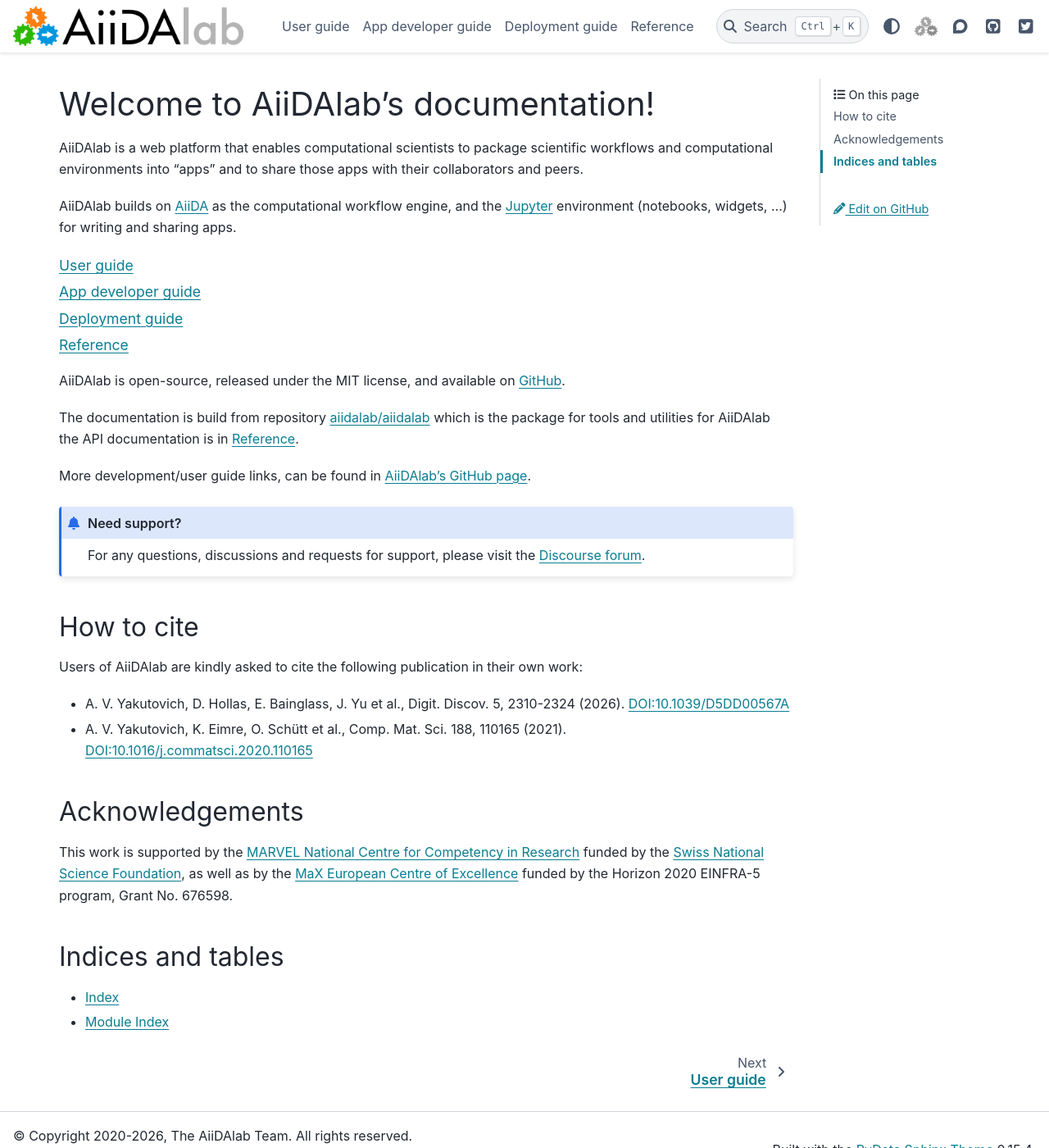
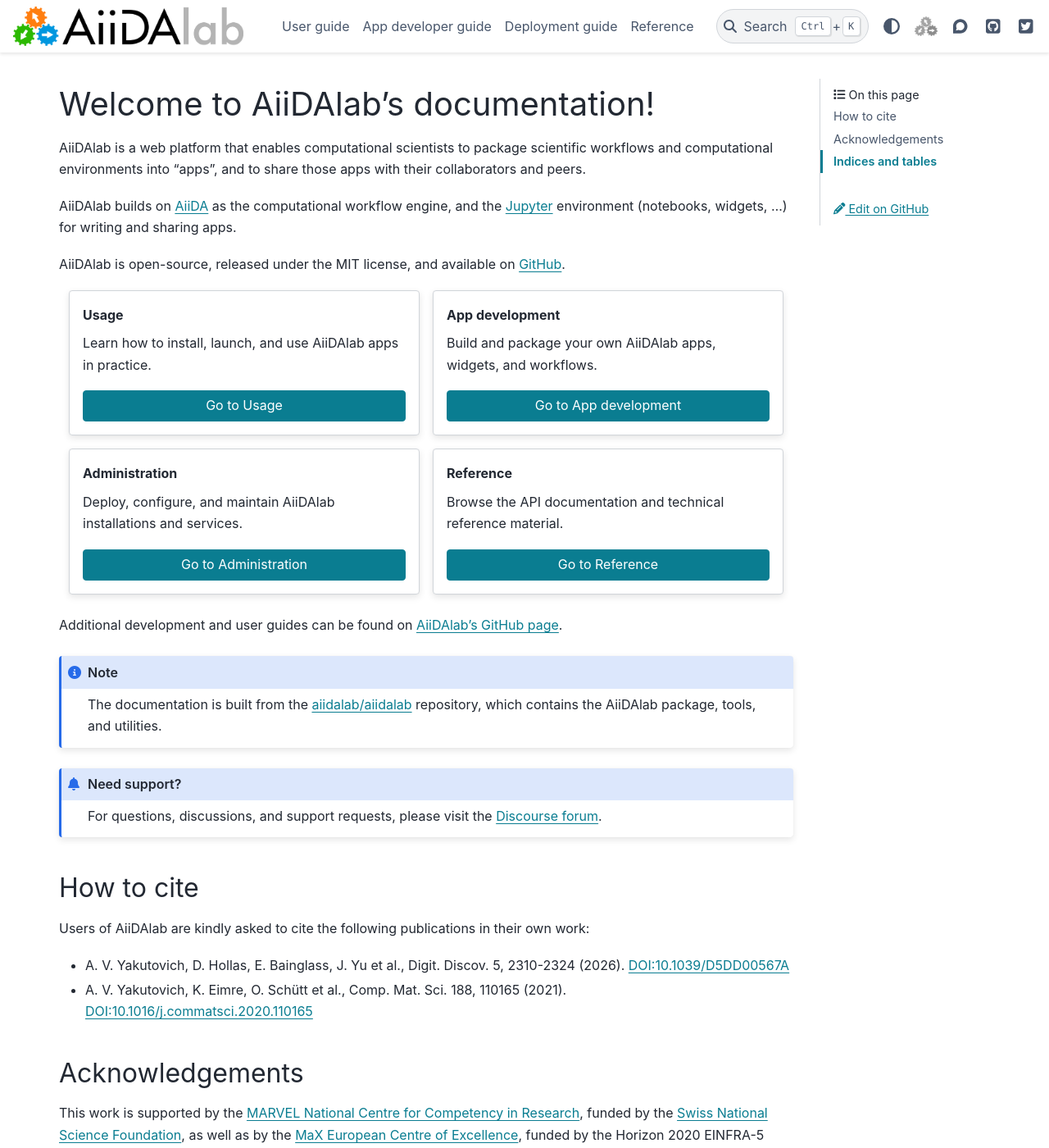
Before and after one commit to aiidalab/aiidalab, a Sphinx documentation site: the page built from docs/source/index.rst, in a window 1280 px wide and 1400 px high. Shown: the whole window at 82% size. Built offline with Sphinx 7.4.7 and the PyData theme 0.15.4, drawn with Linux system fonts in a browser that asks for light colours; pages that are not in the unit, such as notebooks, are missing from menus; some of the changed text lies outside the part shown.

Commit message:
Update landing page

```diff
--- a/docs/source/index.rst
+++ b/docs/source/index.rst
@@ -2,34 +2,85 @@
 Welcome to AiiDAlab's documentation!
 ####################################
 
-AiiDAlab is a web platform that enables computational scientists to package scientific workflows and computational environments into "apps" and to share those apps with their collaborators and peers.
+AiiDAlab is a web platform that enables computational scientists to package scientific workflows and computational environments into "apps", and to share those apps with their collaborators and peers.
 
 AiiDAlab builds on `AiiDA <https://www.aiida.net/>`_ as the computational workflow engine, and the `Jupyter <https://jupyter.org/>`_ environment (notebooks, widgets, ...) for writing and sharing apps.
 
+AiiDAlab is open-source, released under the MIT license, and available on `GitHub <https://github.com/aiidalab>`_.
+
 .. toctree::
    :maxdepth: 1
+   :hidden:
 
    usage/index.rst
    app_development/index.rst
    admin/index.rst
    reference/index.rst
 
-AiiDAlab is open-source, released under the MIT license, and available on `GitHub <https://github.com/aiidalab>`_.
+.. grid:: 1 2 2 2
+   :gutter: 3
 
-The documentation is build from repository `aiidalab/aiidalab <https://github.com/aiidalab/aiidalab>`_ which is the package for tools and utilities for AiiDAlab the API documentation is in `Reference <reference/index>`_.
+   .. grid-item-card:: Usage
+      :class-card: sd-shadow-sm
 
-More development/user guide links, can be found in `AiiDAlab's GitHub page <https://github.com/aiidalab>`_.
+      Learn how to install, launch, and use AiiDAlab apps in practice.
+
+      .. button-link:: usage/index
+         :color: primary
+         :expand:
+
+         Go to Usage
+
+   .. grid-item-card:: App development
+      :class-card: sd-shadow-sm
+
+      Build and package your own AiiDAlab apps, widgets, and workflows.
+
+      .. button-link:: app_development/index
+         :color: primary
+         :expand:
+
+         Go to App development
+
+   .. grid-item-card:: Administration
+      :class-card: sd-shadow-sm
+
+      Deploy, configure, and maintain AiiDAlab installations and services.
+
+      .. button-link:: admin/index
+         :color: primary
+         :expand:
+
+         Go to Administration
+
+   .. grid-item-card:: Reference
+      :class-card: sd-shadow-sm
+
+      Browse the API documentation and technical reference material.
+
+      .. button-link:: reference/index
+         :color: primary
+         :expand:
+
+         Go to Reference
+
+Additional development and user guides can be found on `AiiDAlab's GitHub page <https://github.com/aiidalab>`_.
+
+.. note::
+
+   The documentation is built from the `aiidalab/aiidalab <https://github.com/aiidalab/aiidalab>`_ repository, which contains the AiiDAlab package, tools, and utilities.
+
 
 .. admonition:: Need support?
    :class: title-icon-code-fork
 
-   For any questions, discussions and requests for support, please visit the `Discourse forum <https://aiida.discourse.group/c/aiidalab>`__.
+   For questions, discussions, and support requests, please visit the `Discourse forum <https://aiida.discourse.group/c/aiidalab>`__.
 
 ***********
 How to cite
 ***********
 
-Users of AiiDAlab are kindly asked to cite the following publication in their own work:
+Users of AiiDAlab are kindly asked to cite the following publications in their own work:
 
 - A\. V. Yakutovich, D. Hollas, E. Bainglass, J. Yu et al., Digit. Discov. 5, 2310-2324 (2026). `DOI:10.1039/D5DD00567A <https://doi.org/10.1039/D5DD00567A>`__
 - A\. V. Yakutovich, K. Eimre, O. Schütt et al., Comp. Mat. Sci. 188, 110165 (2021). `DOI:10.1016/j.commatsci.2020.110165 <https://doi.org/10.1016/j.commatsci.2020.110165>`__
@@ -38,7 +89,7 @@ Users of AiiDAlab are kindly asked to cite the following publication in their ow
 Acknowledgements
 ****************
 
-This work is supported by the `MARVEL National Centre for Competency in Research <http://nccr-marvel.ch>`__	funded by the `Swiss National Science Foundation <http://www.snf.ch/en>`__, as well as by the `MaX European Centre of Excellence <http://www.max-centre.eu/>`__ funded by the Horizon 2020 EINFRA-5 program, Grant No. 676598.
+This work is supported by the `MARVEL National Centre for Competency in Research <http://nccr-marvel.ch>`__, funded by the `Swiss National Science Foundation <http://www.snf.ch/en>`__, as well as by the `MaX European Centre of Excellence <http://www.max-centre.eu/>`__, funded by the Horizon 2020 EINFRA-5 program, Grant No. 676598.
 
 ******************
 Indices and tables
```
